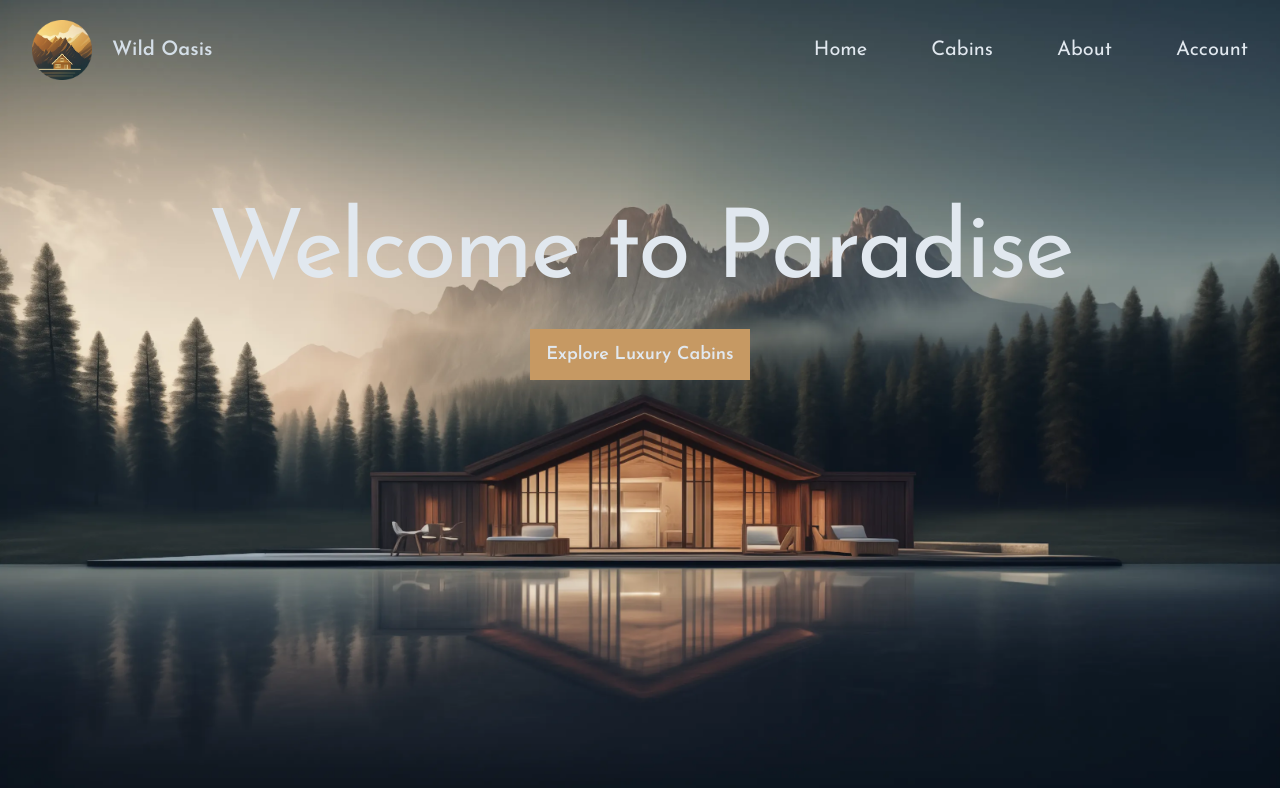
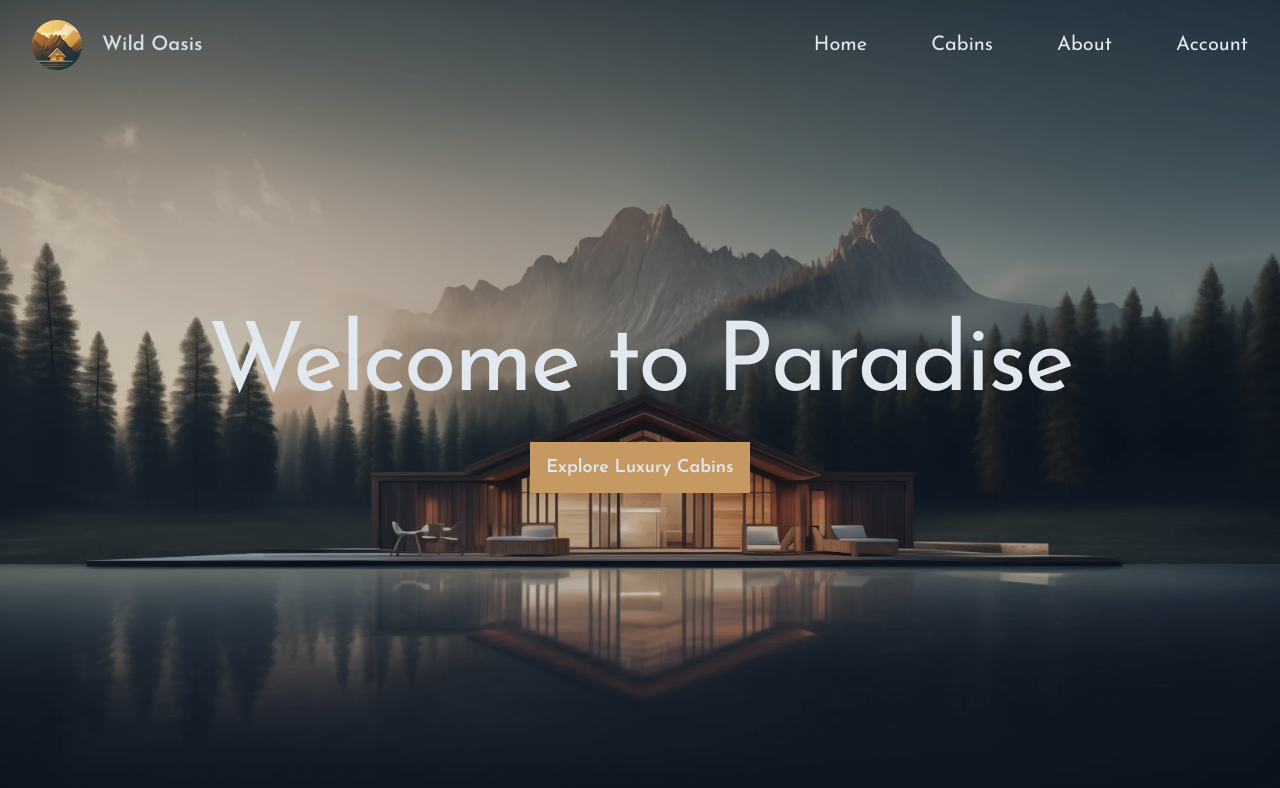
Before and after one commit to susovan777/Wild-Oasis, a Next.js app: page / in a window 1280 px wide. Shown: the top 788 px of the page. Built offline with nearby package versions, Linux system fonts and the light colour scheme.

Commit message:
Landing page UI modified

```diff
--- a/app/_components/Header.jsx
+++ b/app/_components/Header.jsx
@@ -4,7 +4,8 @@ import Logo from './Logo.jsx';
 
 const Header = () => {
   return (
-    <header className="border-b border-primary-900 px-8 py-5">
+    // <header className="border-b border-primary-900 px-8 py-5">
+    <header className="absolute top-0 left-0 w-full z-50 px-8 py-5">
       <div className="flex justify-between items-center max-w-7xl mx-auto">
         <Logo />
         <Navigation />
--- a/app/_components/Logo.jsx
+++ b/app/_components/Logo.jsx
@@ -5,7 +5,7 @@ import React from 'react';
 const Logo = () => {
   return (
     <Link href="/" className="flex items-center gap-5 z-4">
-      <Image loading='eager' src="/icon.png" alt="Wild Oasis Logo" width="60" height="60" />
+      <Image loading='eager' src="/icon.png" alt="Wild Oasis Logo" width="50" height="50" />
       <span className="text-xl font-semibold text-primary-100 no-underline">Wild Oasis</span>
     </Link>
   );
--- a/app/layout.jsx
+++ b/app/layout.jsx
@@ -23,9 +23,9 @@ export const metadata = {
 export default function RootLayout({ children }) {
   return (
     <html lang="en">
-      <body className={`${josefin.className} antialiased flex flex-col min-h-screen bg-gray-900 text-primary-50`}>
+      <body className={`${josefin.className} antialiased min-h-screen bg-primary-950 text-primary-50`}>
         <Header />
-        <main className='max-w-7xl mx-auto flex-1 px-8 py-12'>{children}</main>
+        <div className='relative'>{children}</div>
       </body>
     </html>
   );
--- a/app/page.jsx
+++ b/app/page.jsx
@@ -5,14 +5,18 @@ import bg from '@/public/img/bg.png';
 
 const Home = () => {
   return (
-    <main className="mt-14">
+    <main className="relative h-screen w-full flex flex-col items-center justify-center">
       <Image
         src={bg}
         fill
         placeholder="blur"
-        className="object-cover object-top"
+        quality={75}
+        className="object-cover object-top -z-10"
         alt="Mountains and forest with cabin"
       />
+
+      {/* Dark overlay */}
+      <div className="absolute inset-0 bg-primary-950/20" />
 
       <div className="relative text-center z-10">
         <h1 className="text-8xl text-primary-50 mb-10 tracking-tight font-normal">
```
